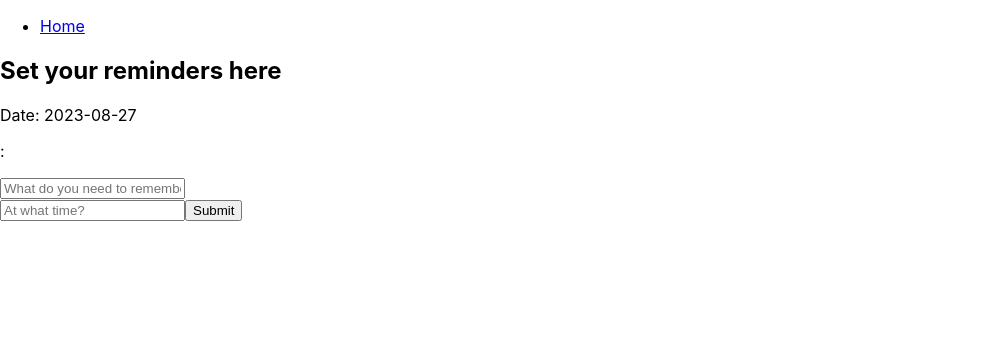
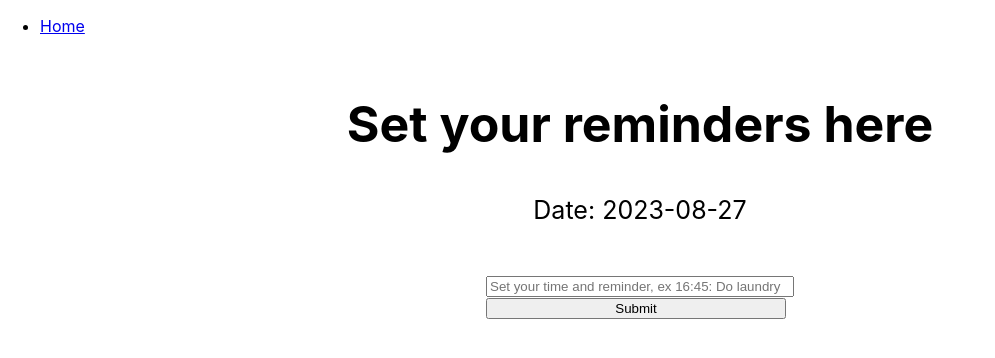
Before and after one commit to babtor/calendar, a React (Create React App) app in the folder js-calendar/: page /date/2023-08-27 in a window 1280 px wide. Shown: the top 358 px of the page, without its empty margins (0-995 px from the left). Built offline with nearby package versions, Linux system fonts and the light colour scheme.

Commit message:
Fixed basic styling for DatePage component, updated todo

```diff
--- a/js-calendar/public/index.html
+++ b/js-calendar/public/index.html
@@ -4,9 +4,7 @@
     <meta charset="utf-8" />
     <meta name="viewport" content="width=device-width, initial-scale=1" />
     <meta name="theme-color" content="#000000" />
-    <meta
-      name="description"
-      content="Web site created using create-react-app" />
+    <meta name="description" content="Project created for course in React" />
 
     <title>Calendar</title>
   </head>
--- a/js-calendar/src/components/Calendar.js
+++ b/js-calendar/src/components/Calendar.js
@@ -11,8 +11,6 @@ import {
 } from "date-fns";
 import { Link } from "react-router-dom";
 import { createCalendarGrid } from "../utils/functions";
-
-// TODO: Implement a way to choose time for reminders
 
 //TODO: Have reminders saved as list rather than inputs?
 
--- a/js-calendar/src/components/DatePage.js
+++ b/js-calendar/src/components/DatePage.js
@@ -2,35 +2,29 @@ import React from "react";
 import { useParams } from "react-router-dom";
 import { useLocalStorage } from "../utils/functions";
 
+//TODO: Handle submit data and map submits to UL in order to handle more than one reminder
+
 function DatePage() {
   const { dateId } = useParams();
   const [reminder, setReminder] = useLocalStorage(`Reminder-${dateId}`, "");
-  const [time, setTime] = useLocalStorage(`Time-${dateId}`, "");
   return (
-    <>
+    <div className="wrapperDiv">
       <div>
         <h2>Set your reminders here</h2>
         <p>Date: {dateId}</p>
-        <p>
-          {time}:{reminder}
-        </p>
+        <p>{reminder}</p>
       </div>
-      <form>
+      <form className="reminderForm">
         <input
           type="text"
           value={reminder}
-          placeholder="What do you need to remember?"
+          placeholder="Set your time and reminder, ex 16:45: Do laundry"
           onChange={(e) => setReminder(e.target.value)}
         />
         <br></br>
-        <input
-          type="text"
-          value={time}
-          placeholder="At what time?"
-          onChange={(e) => setTime(e.target.value)}></input>
         <input type="submit" value="Submit"></input>
       </form>
-    </>
+    </div>
   );
 }
 
--- a/js-calendar/src/index.css
+++ b/js-calendar/src/index.css
@@ -72,3 +72,24 @@ code {
 .days td:hover {
   background-color: #f0f0f0;
 }
+
+.wrapperDiv {
+  display: flex;
+  align-items: center;
+  justify-content: center;
+  flex-direction: column;
+}
+
+.wrapperDiv h2 {
+  font-size: 50px;
+}
+
+.wrapperDiv p {
+  display: flex;
+  font-size: 25px;
+  justify-content: center;
+}
+
+.reminderForm input {
+  width: 300px;
+}
```
